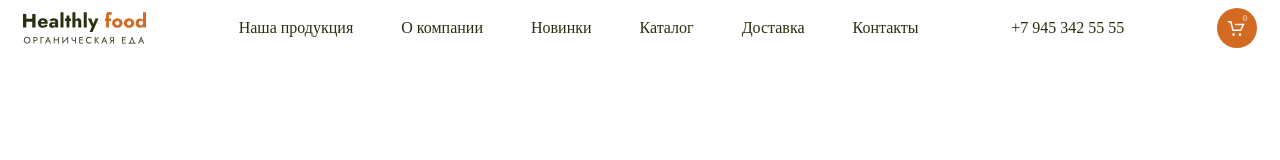
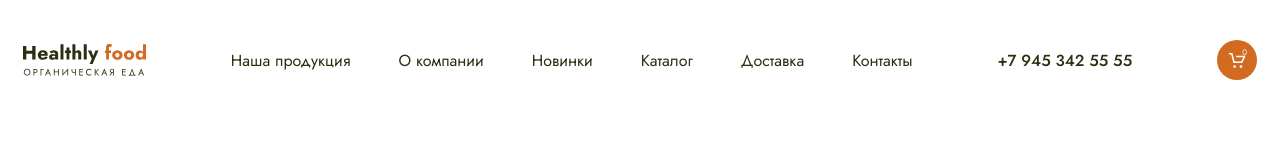
Before and after one commit to annblok/Modele02-Shop, a website built with webpack: page src/index.html in a window 1280 px wide. Built offline with nearby package versions, Linux system fonts and the light colour scheme.

Commit message:
change style

```diff
--- a/src/styles/main.scss
+++ b/src/styles/main.scss
@@ -1,6 +1,20 @@
-$text: #27300f;
+@import url('https://fonts.googleapis.com/css2?family=Cormorant:ital,wght@0,700;1,700&family=Jost:wght@400;500&display=swap');
+
+$green: #27300f;
 $orange: #d26a22;
 $white: #fff;
+
+$font-jost: 'Jost', sans-serif;
+$font-cormorant: 'Cormorant', serif;
+
+html {
+    font-size: 10px;
+}
+
+body {
+    font-size: 1.6rem;
+    font-family: $font-jost;
+}
 
 .header {
     max-width: 1440px;
@@ -10,24 +24,26 @@ $white: #fff;
     display: flex;
     justify-content: space-between;
     align-items: center;
+    margin-top: 4rem;
     &__nav {
         display: flex;
         list-style-type: none;
         margin: 0;
         padding-left: 0;
-        gap: 48px
+        gap: 4.8rem;
     }
     &__link {
-        font-size: 16px;
-        color: $text;
+        font-size: 1.6rem;
+        color: $green;
         text-decoration: none;
         &:hover {
             color: $orange;
         }
     }
     &__tel {
-        font-size: 16px;
-        color: $text;
+        font-size: 1.6rem;
+        color: $green;
+        font-weight: 500;
         text-decoration: none;
         &:hover {
             color: $orange;
@@ -35,22 +51,25 @@ $white: #fff;
     }
     &__cart {
         display: block;
-        width: 40px;
-        height: 40px;
+        width: 4rem;
+        height: 4rem;
         border-radius: 100%;
         background-color: $orange;
         background-image: url(../images/cart.svg);
         background-repeat: no-repeat;
         background-position: center center;
-        background-size: 17px 15px;
+        background-size: 1.7rem 1.5rem;
         position: relative;
+        &:hover {
+            background-color: $green;
+        }
     }
     &__counter {
-        font-size: 8px;
+        font-size: .8rem;
         color: $white;
         position: absolute;
-        right: 10px;
-        top: 6px;
+        right: 1rem;
+        top: .6rem;
     }
 }
 .logo {
@@ -58,6 +77,6 @@ $white: #fff;
     background-image: url(../images/logo.svg);
     background-repeat: no-repeat;
     background-size: cover;
-    width: 123px;
-    height: 32px;
+    width: 12.3rem;
+    height: 3.2rem;
 }
```
Also changed, not shown: dist/styles/main.css.
